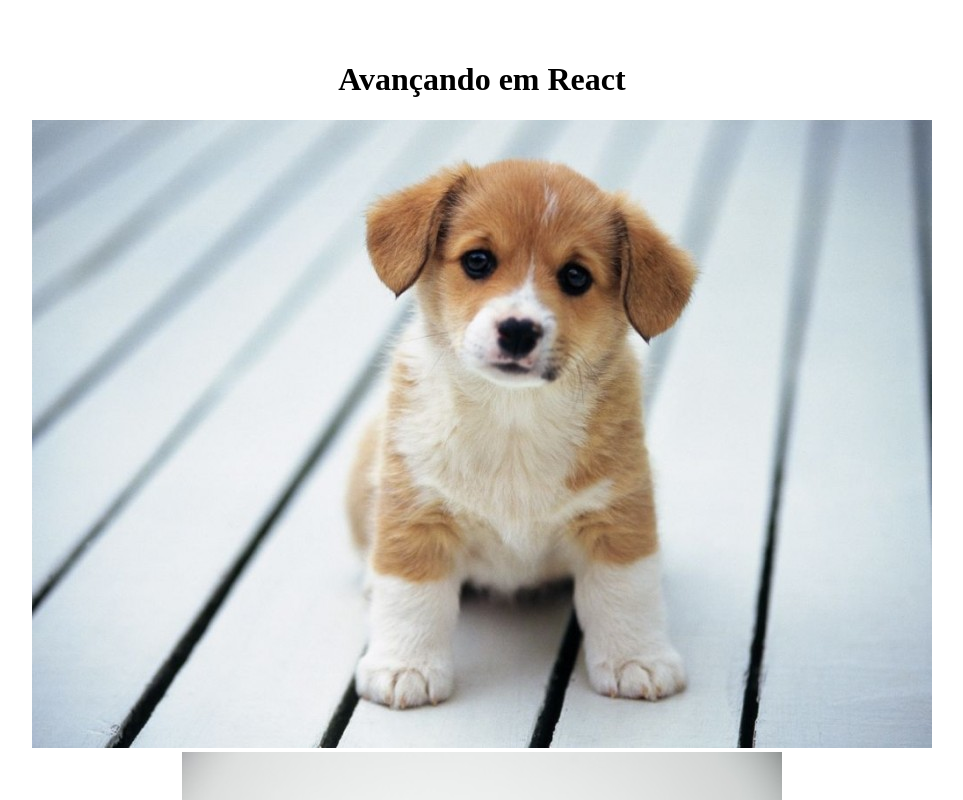
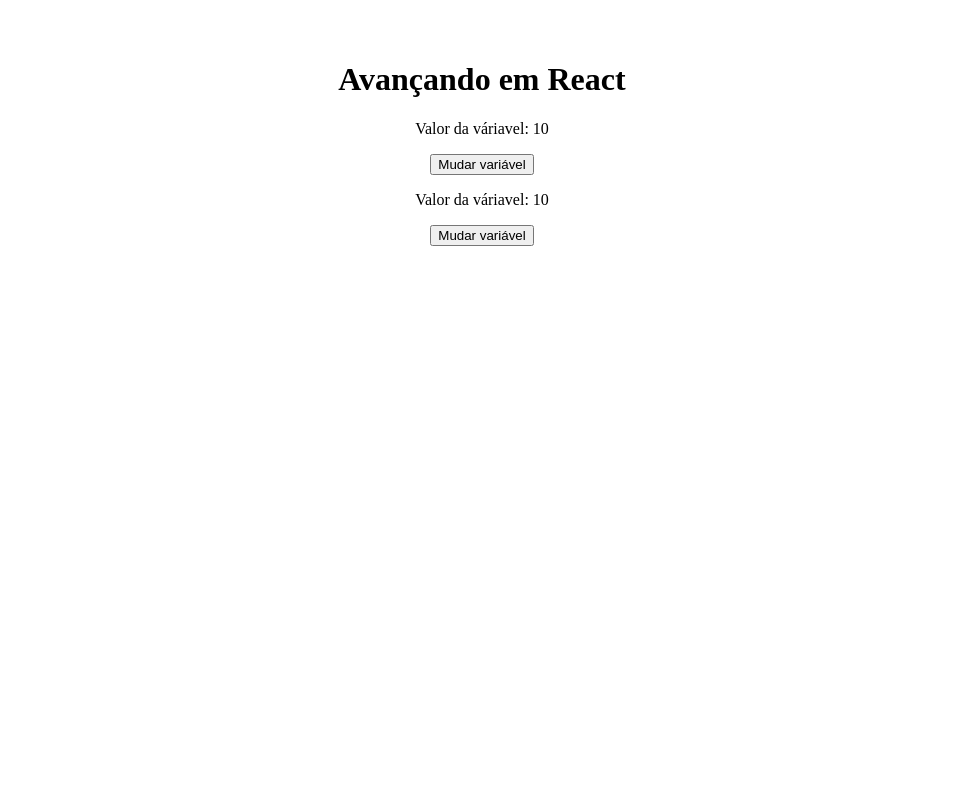
Before and after one commit to zagvii/React-Curso, a React (Vite) app in the folder advance/: page / in a window 1280 px wide. Shown: the top 800 px of the page, without its empty margins (158-1121 px from the left). Built offline with nearby package versions, Linux system fonts and the light colour scheme.

Commit message:
hooks-useState

```diff
--- a/advance/src/App.jsx
+++ b/advance/src/App.jsx
@@ -1,18 +1,20 @@
 import './App.css'
-import Gatinho from './assets/gatinho.jpg'
+import ManageData from './components/ManageData'
+// import Gatinho from './assets/gatinho.jpg'
 
 function App() {
   return (
     <>
       <h1>Avançando em React</h1>
-      {/* Imagem na pasta public */}
+      {/* -- Imagem na pasta public
       <div>
         <img src="/cachorrinho.jpg" alt="Cachorrinho" />
       </div>
-      {/* Imagem na pasta assets - Precisa importar como se fosse um componente */}
+        -- Imagem na pasta assets - Precisa importar como se fosse um componente
       <div>
         <img src={Gatinho} alt="Gatinho" />
-      </div>
+      </div> */}
+      <ManageData />
     </>
   )
 }
--- /dev/null
+++ b/advance/src/components/ManageData.jsx
@@ -0,0 +1,21 @@
+import { useState } from "react";
+
+const ManageData = () => {
+    let someData = 10;
+    const [number, setNumber] = useState(10);
+
+    return (
+        <div>
+            <div>
+                <p>Valor da váriavel: {someData}</p>
+                <button onClick={() => (someData = 15)}>Mudar variável</button>
+            </div>
+            <div>
+                <p>Valor da váriavel: {number}</p>
+                <button onClick={() => setNumber(15)}>Mudar variável</button>
+            </div>
+        </div>
+    )
+}
+
+export default ManageData
```
